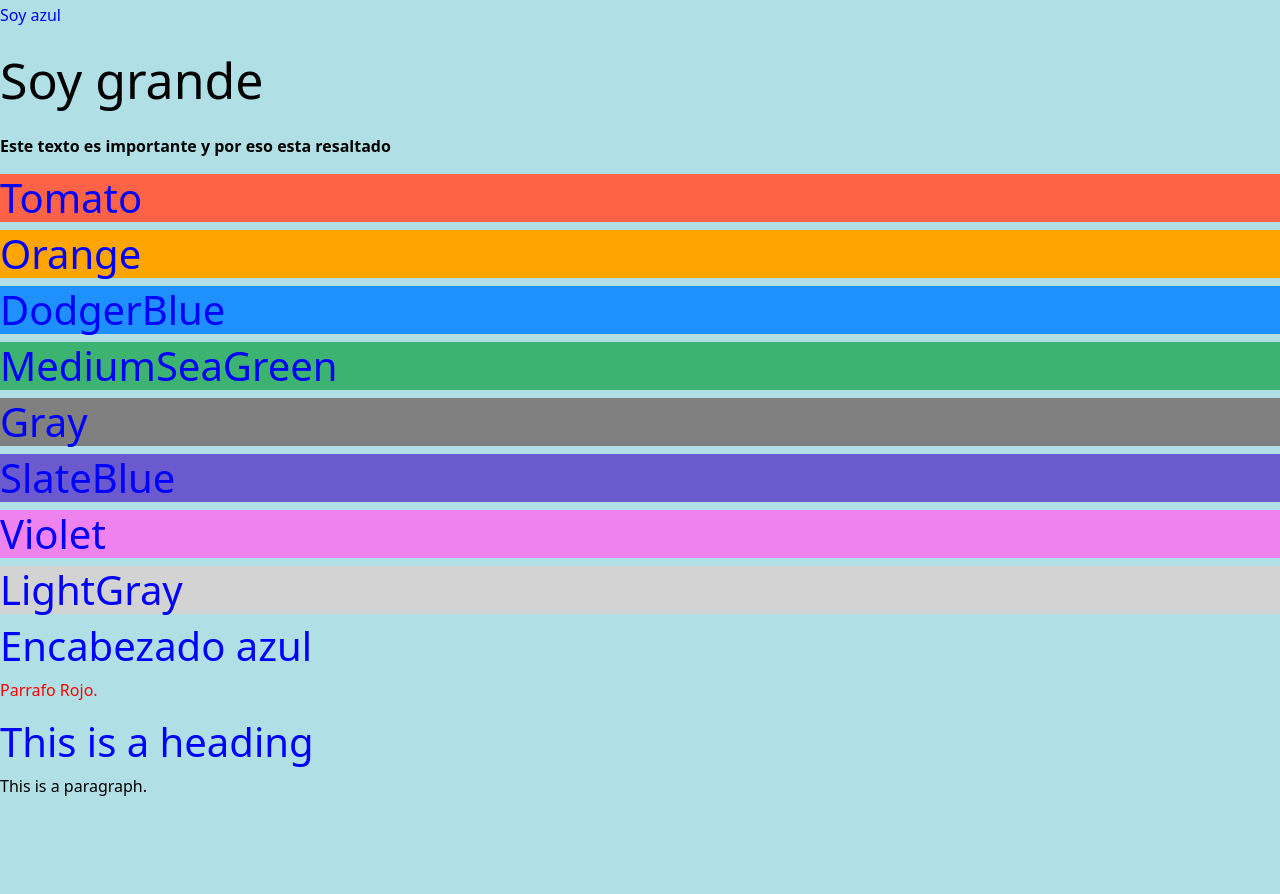
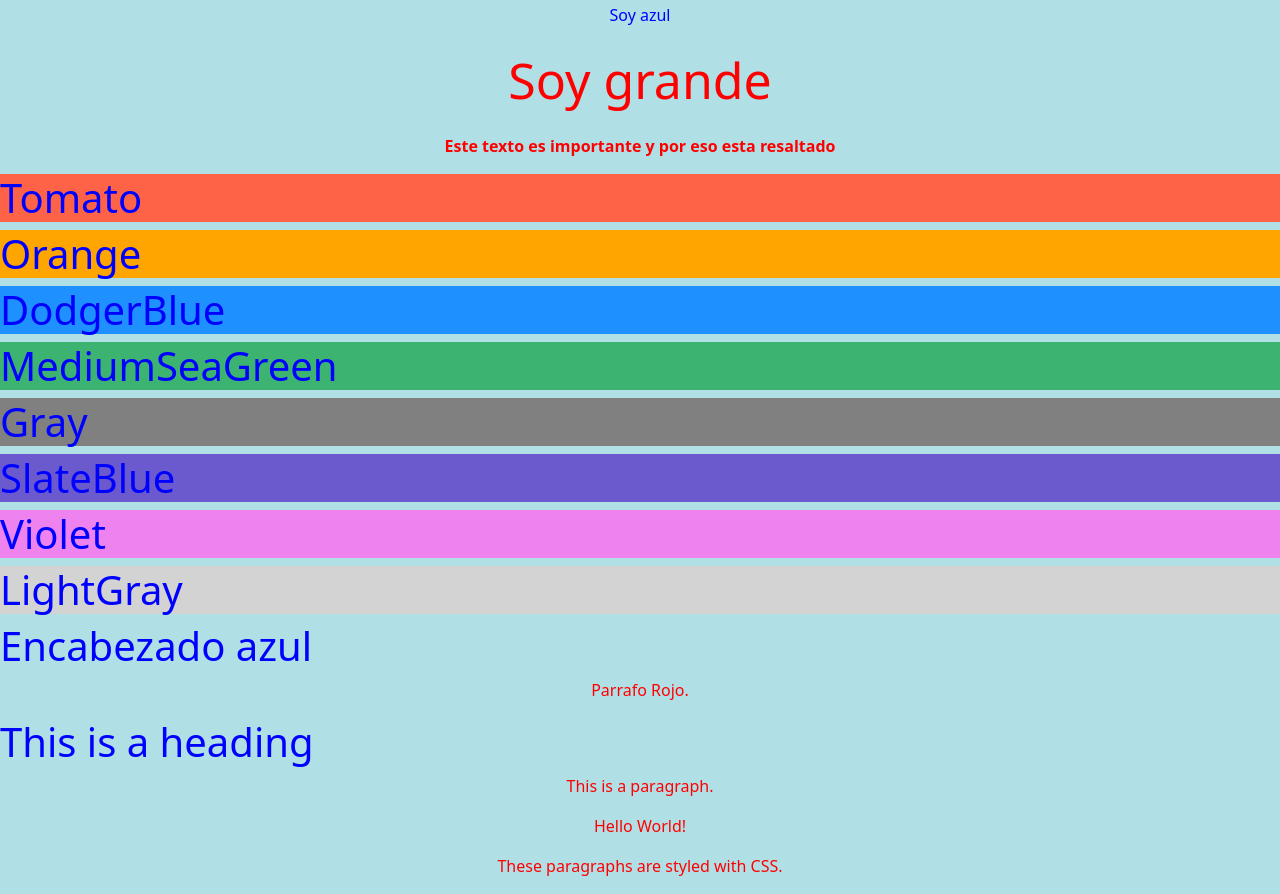
Before and after one commit to jesuschapulin/learnHTML, a plain HTML site: page index.html in a window 1280 px wide. Shown: the part 671-1565 px from the top of the page. Before the commit the page ends 1485 px from the top, so only its background shows below. Drawn offline with nearby package versions, Linux system fonts and the light colour scheme.

Commit message:
Se cambian ma estilos con css

```diff
--- a/index.html
+++ b/index.html
@@ -77,8 +77,22 @@
 </body>
 
 <!-- aqui se estan intentando diferentes estilos de implementar un codigo en css-->
+<!-- a partir de aqui se ven mas a detalle los codigos en css-->
+<head>
+    <style>
+    p {
+      color: red;
+      text-align: center;
+    }
+    </style>
+</head>
 
+<body>
 
+    <p>Hello World!</p>
+    <p>These paragraphs are styled with CSS.</p>
+
+</body>
 
 
 
```
